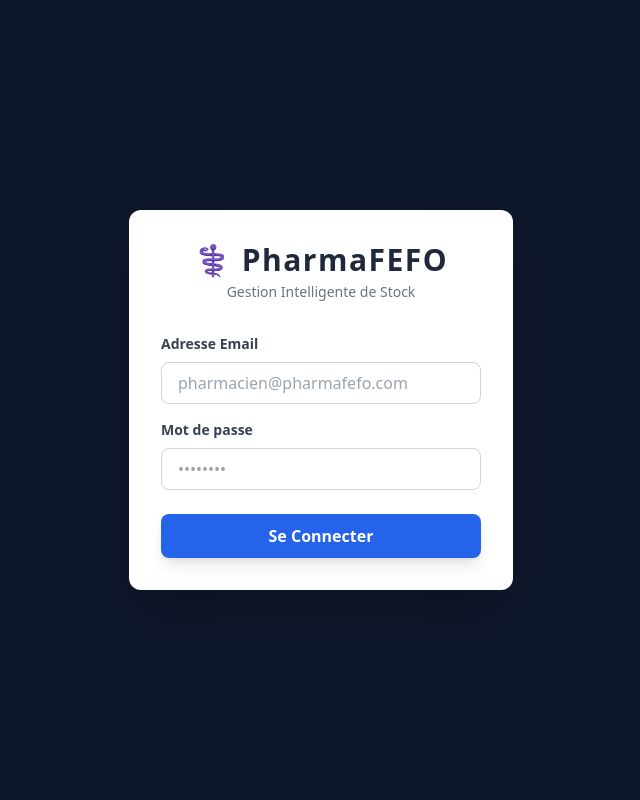
After one commit to AITABBOUyoussef/pharmafefo, a PHP site: page /templates/login.php in a window 1280 px wide. The commit adds this page. Shown: the whole page, without its empty margins (319-959 px from the left). Run offline with PHP 8.4, Linux system fonts and the light colour scheme; some libraries are stand-ins or nearby versions.

Commit message:
Implement user authentication with login and logout functionality

```diff
--- /dev/null
+++ b/templates/login.php
@@ -0,0 +1,45 @@
+<!DOCTYPE html>
+<html lang="fr">
+<head>
+    <meta charset="UTF-8">
+    <meta name="viewport" content="width=device-width, initial-scale=1.0">
+    <title>PharmaFEFO - Connexion</title>
+    <script src="https://cdn.tailwindcss.com"></script>
+</head>
+<body class="bg-slate-900 flex items-center justify-center h-screen antialiased font-sans">
+
+    <div class="bg-white p-8 rounded-xl shadow-2xl w-full max-w-sm">
+
+        <div class="text-center mb-8">
+            <h1 class="text-3xl font-bold text-slate-800 tracking-wider mb-1">⚕️ PharmaFEFO</h1>
+            <p class="text-sm text-gray-500">Gestion Intelligente de Stock</p>
+        </div>
+
+        <?php if (isset($_GET['error']) && $_GET['error'] == 'invalid_credentials'): ?>
+            <div class="bg-red-100 border border-red-400 text-red-700 px-4 py-3 rounded mb-4 text-sm text-center">
+                Email ou mot de passe incorrect.
+            </div>
+        <?php endif; ?>
+
+        <form action="index.php?action=login_process" method="POST">
+
+            <div class="mb-4">
+                <label class="block text-gray-700 text-sm font-bold mb-2" for="email">Adresse Email</label>
+                <input type="email" id="email" name="email" class="w-full border border-gray-300 rounded-lg px-4 py-2 focus:ring-2 focus:ring-blue-500 outline-none transition-colors" placeholder="pharmacien@pharmafefo.com" required>
+            </div>
+
+            <div class="mb-6">
+                <label class="block text-gray-700 text-sm font-bold mb-2" for="password">Mot de passe</label>
+                <input type="password" id="password" name="password" class="w-full border border-gray-300 rounded-lg px-4 py-2 focus:ring-2 focus:ring-blue-500 outline-none transition-colors" placeholder="••••••••" required>
+            </div>
+
+            <button type="submit" class="w-full bg-blue-600 hover:bg-blue-700 text-white font-bold py-2.5 px-4 rounded-lg shadow-lg transition duration-200">
+                Se Connecter
+            </button>
+
+        </form>
+
+    </div>
+
+</body>
+</html>
```
Also changed, not shown: public/index.php (+31 -5 lines), src/Controller/AuthController.php (added, +52 -0 lines), src/Repository/UserRepository.php (added, +22 -0 lines).
